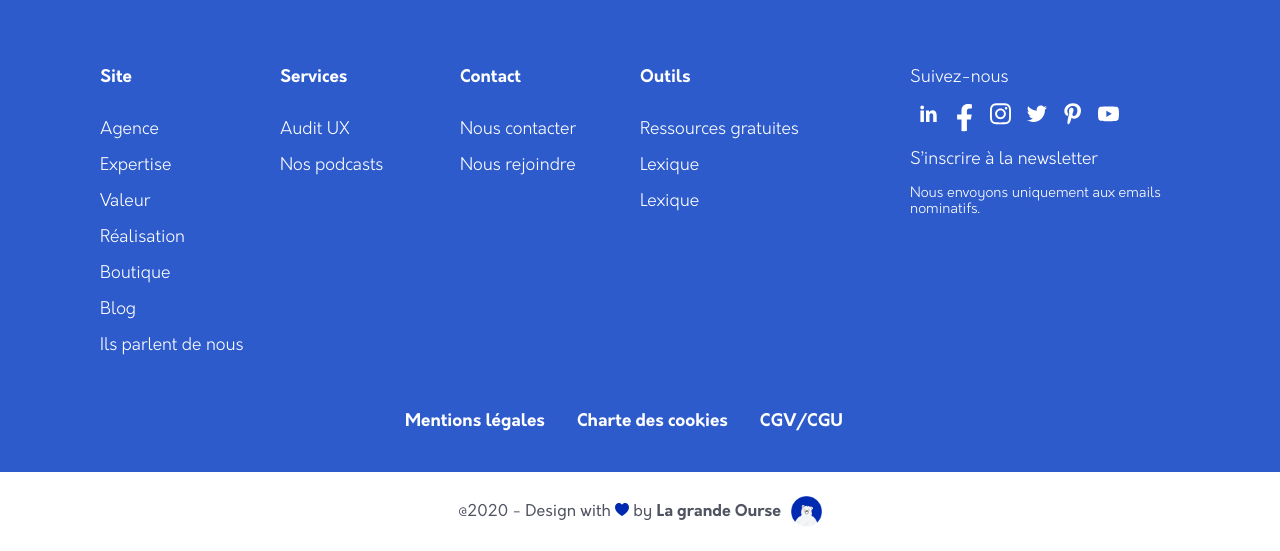
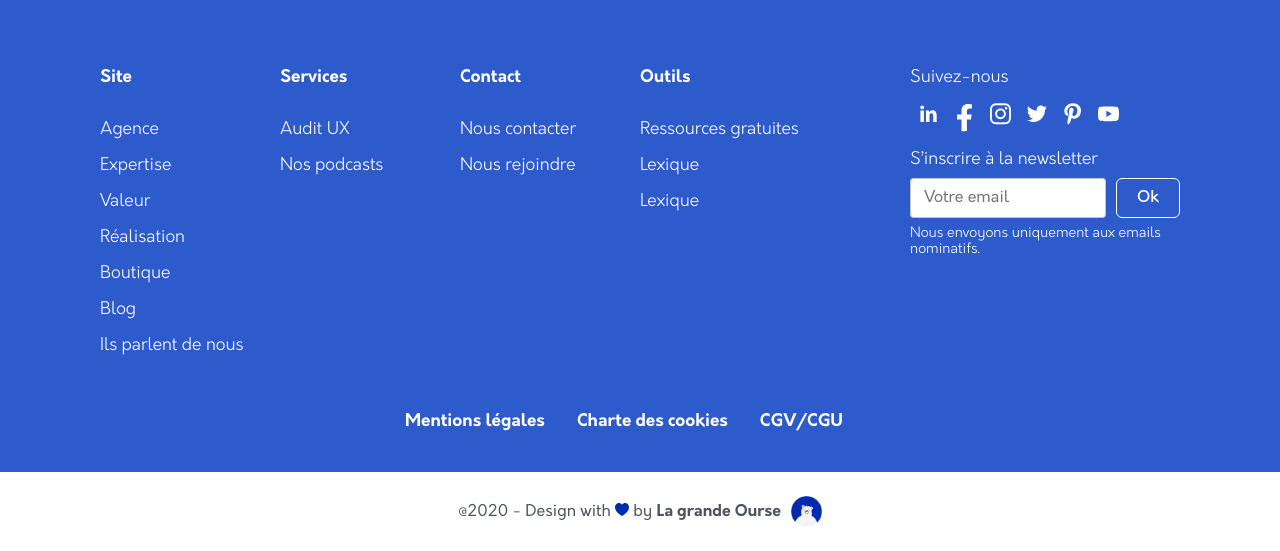
Before and after one commit to honohunter/La-grande-ourse, a Gatsby site: page / in a window 1280 px wide. Shown: the part 2752-3303 px from the top of the page. Built offline with nearby package versions, Linux system fonts and the light colour scheme; Gatsby itself is replaced by a stand-in of ours.

Commit message:
some changes in footert

```diff
--- a/src/features/footer.jsx
+++ b/src/features/footer.jsx
@@ -1,6 +1,17 @@
 import React from 'react';
 import clsx from 'clsx';
-import { makeStyles, Typography, Container, Grid, Box, Button, List, ListItem } from '@material-ui/core';
+import {
+  makeStyles,
+  Typography,
+  Container,
+  Grid,
+  Box,
+  Button,
+  List,
+  ListItem,
+  TextField,
+  FormControl,
+} from '@material-ui/core';
 
 import Logo from '../assets/images/logo-la-grande-ourse.inline.svg';
 import LinkedInIcon from '../assets/icons/linkedIn.inline.svg';
@@ -56,6 +67,22 @@ const useStyles = makeStyles(theme => ({
   firstListElement: {
     fontWeight: 600,
     paddingBottom: theme.spacing(2),
+  },
+  inputLabelPropsFocused: {
+    color: 'transparent !important',
+  },
+  inputProps: {
+    backgroundColor: '#ffffff !important',
+    color: '#000000',
+  },
+  button: {
+    border: '1px solid white',
+    borderRadius: 6,
+    height: 40,
+    marginLeft: 10,
+  },
+  formInput: {
+    display: 'flex',
   },
 }));
 
@@ -163,7 +190,23 @@ export default function Footer() {
               <ListItem>
                 <Typography variant="h3">S’inscrire à la newsletter</Typography>
               </ListItem>
-              <div></div>
+              <form>
+                <div className={classes.formInput}>
+                  <TextField
+                    label="Votre email"
+                    variant="outlined"
+                    size="small"
+                    InputLabelProps={{
+                      shrink: false,
+                      classes: { focused: classes.inputLabelPropsFocused },
+                    }}
+                    InputProps={{ classes: { root: classes.inputProps } }}
+                  />
+                  <Button variant="contained" color="primary" disableElevation className={classes.button}>
+                    Ok
+                  </Button>
+                </div>
+              </form>
               <ListItem>
                 <Typography variant="h3">
                   <Box fontSize={14}>Nous envoyons uniquement aux emails nominatifs.</Box>
```
